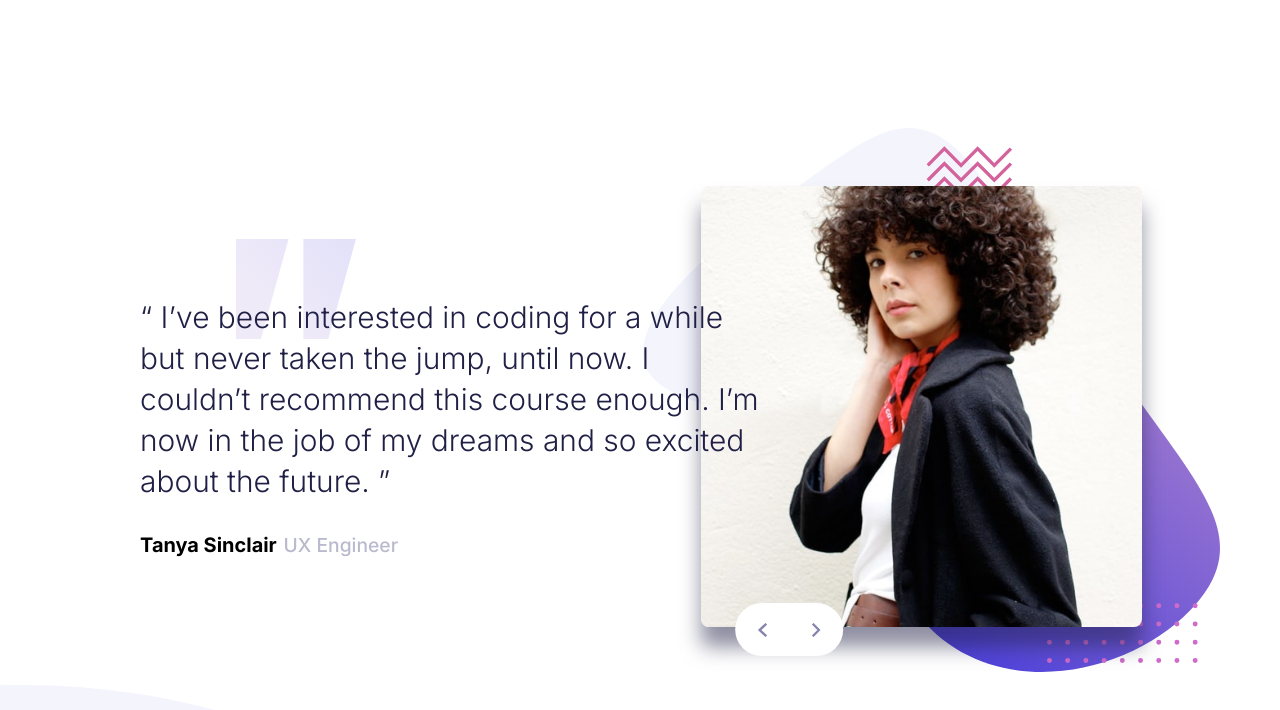
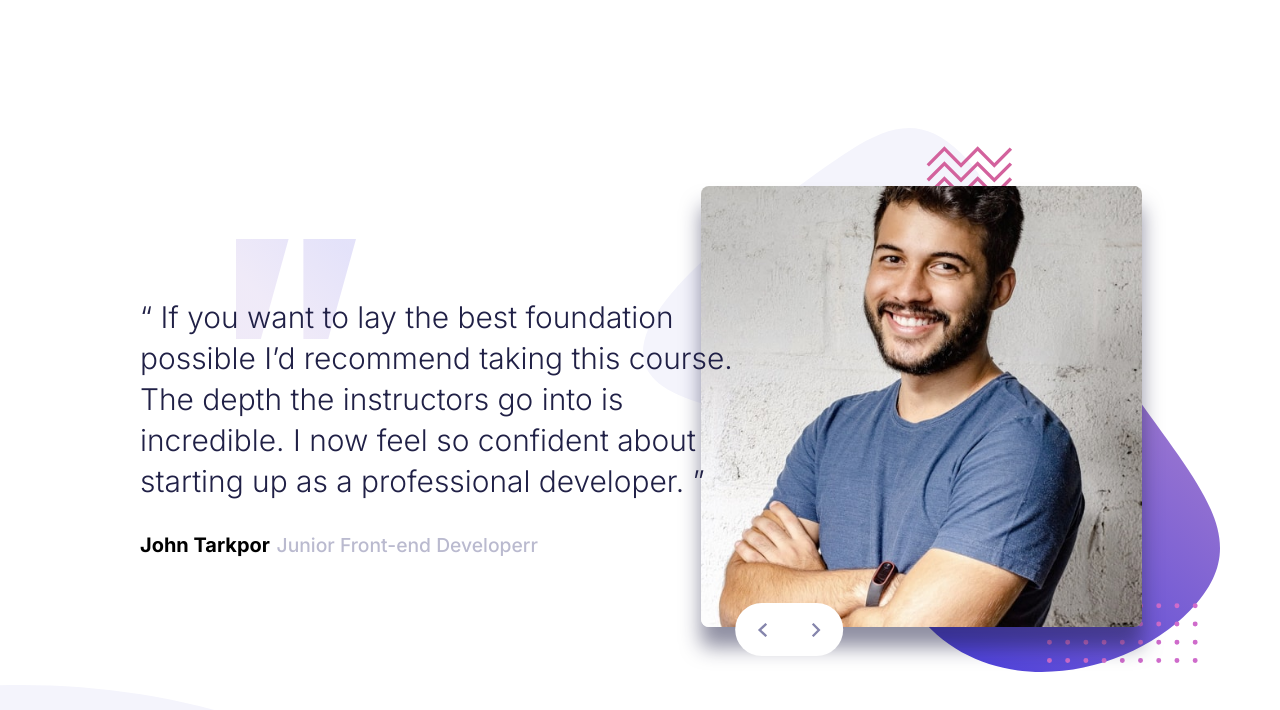
Before and after one commit to mrcordova/coding-bootcamp-testimonials-slider, a plain HTML site: page index.html in a window 1280 px wide. Both pictures are taken after a click on the button 762 px from the left and 629 px from the top of the page. Drawn offline with Linux system fonts and the light colour scheme.

Commit message:
logid for image change

```diff
--- a/css/style.css
+++ b/css/style.css
@@ -46,8 +46,6 @@ main {
 
   margin-inline: clamp(0rem, -3.6268rem + 15.4742vw, 10.3rem)
     clamp(0rem, -0.9507rem + 4.0563vw, 2.7rem);
-  /* Desktop */
-  /* margin-inline: 10.3rem 2.7rem; */
 }
 
 .profile {
@@ -71,12 +69,6 @@ main {
     clamp(2.5rem, 0.9155rem + 6.7606vw, 7rem);
   margin-block: clamp(3rem, 2.7535rem + 1.0516vw, 3.7rem)
     clamp(2.4rem, 2.2239rem + 0.7512vw, 2.9rem);
-  /* Mobile */
-  /* margin-inline: 2.5rem; */
-  /* margin-block: 3rem 2.4rem; */
-  /* Desktop */
-  /* margin-inline: 5.5rem 7rem; */
-  /* margin-block: 3.7rem 2.9rem; */
 }
 .testimonial-container {
   flex: 1;
@@ -86,22 +78,14 @@ main {
 
   text-align: center;
   gap: clamp(1rem, 0.6479rem + 1.5023vw, 2rem);
-  /* Mobile */
-  /* gap: 1rem; */
-  /* Desktop */
-  /* gap: 2rem; */
 }
 .slider-buttons {
   display: flex;
   position: absolute;
   bottom: clamp(-2rem, -0.6479rem + -1.5023vw, -1rem);
-  /* Mobile */
-  /* bottom: -1rem; */
+
   left: 50%;
-  /* transform: translateX(-50%); */
-  /* Desktop */
 
-  /* bottom: -2rem; */
   transition: 2s ease;
 
   transform: translateX(-50%);
@@ -113,12 +97,6 @@ main {
   flex: 1;
   padding-inline: clamp(1rem, 0.8415rem + 0.6761vw, 1.45rem);
   padding-block: clamp(0.7rem, 0.4887rem + 0.9014vw, 1.3rem);
-  /* Mobile */
-  /* padding-inline: 1rem; */
-  /* padding-block: 0.7rem; */
-  /* Desktop */
-  /* padding-inline: 1.45rem; */
-  /* padding-block: 1.3rem; */
 }
 .slider-buttons > button > img {
   object-fit: contain;
@@ -133,15 +111,10 @@ main {
   background: url("../images/pattern-quotes.svg") no-repeat top center / 3.8rem;
   padding-block-start: clamp(1.5rem, 0.6197rem + 3.7559vw, 4rem);
   font-size: clamp(1.12rem, 0.8101rem + 1.3221vw, 2rem);
-  /* Mobile */
-  /* padding-block-start: 1.5rem; */
-  /* line-height: 1.37; */
-  /* font-size: 1.12rem; */
+
   width: 29ch;
-  /* Desktop */
-  /* padding-block-start: 4rem; */
+
   line-height: 1.37;
-  /* font-size: 2rem; */
 
   z-index: 20;
 }
@@ -152,27 +125,31 @@ main {
   display: flex;
   flex-direction: column;
   gap: clamp(0rem, -0.1761rem + 0.7512vw, 0.5rem);
-  /* Desktop */
-  /* gap: 0.5rem; */
 }
 
 .name {
   font-size: clamp(0.95rem, 0.8268rem + 0.5258vw, 1.3rem);
-  /* Mobile */
-  /* font-size: 0.95rem; */
-  /* Desktop */
-  /* font-size: 1.3rem; */
 }
 
 .title {
   font-size: clamp(0.95rem, 0.8444rem + 0.4507vw, 1.25rem);
-  /* MObile */
-  /* font-size: 0.95rem; */
-  /* Desktop */
-  /* font-size: 1.25rem; */
+
   color: var(--Grayish-Blue);
 }
+/* Fading animation */
+.fade {
+  animation-name: fade;
+  animation-duration: 1.5s;
+}
 
+@keyframes fade {
+  from {
+    opacity: 0.4;
+  }
+  to {
+    opacity: 1;
+  }
+}
 @media (min-width: 55rem) {
   main {
     flex-direction: row-reverse;
@@ -193,9 +170,7 @@ main {
     background: url("../images/pattern-curve.svg") left -13rem bottom -13rem /
       contain no-repeat;
   }
-  main {
-    /* flex-direction: row-reverse; */
-  }
+
   .testimonial-container {
     text-align: left;
     align-items: flex-start;
--- a/index.html
+++ b/index.html
@@ -33,21 +33,24 @@
       <div class="image-container">
         <div class="arrow-parent-container">
           <img
-            class="profile"
+            class="myImageSlides profile fade"
             src="./images/image-tanya.jpg"
             alt="tanya picture" />
-
+          <img
+            class="myImageSlides profile fade"
+            src="./images/image-john.jpg"
+            alt="john picture" />
           <div class="slider-buttons">
-            <button class="prev-btn">
+            <button class="prev-btn" value="-1">
               <img src="./images/icon-prev.svg" alt="previous arrow" />
             </button>
-            <button class="next-btn">
+            <button class="next-btn" value="1">
               <img src="./images/icon-next.svg" alt="next arrow" />
             </button>
           </div>
         </div>
       </div>
-      <div class="testimonial-container">
+      <div class="myTestSlides testimonial-container fade">
         <p class="quote inter-300">
           “ I’ve been interested in coding for a while but never taken the jump,
           until now. I couldn’t recommend this course enough. I’m now in the job
@@ -56,6 +59,17 @@
         <div class="profile-info">
           <p class="inter-700 name">Tanya Sinclair</p>
           <p class="inter-500 title">UX Engineer</p>
+        </div>
+      </div>
+      <div class="myTestSlides testimonial-container fade">
+        <p class="quote inter-300">
+          “ If you want to lay the best foundation possible I’d recommend taking
+          this course. The depth the instructors go into is incredible. I now
+          feel so confident about starting up as a professional developer. ”
+        </p>
+        <div class="profile-info">
+          <p class="inter-700 name">John Tarkpor</p>
+          <p class="inter-500 title">Junior Front-end Developerr</p>
         </div>
       </div>
       <!-- <div>
--- a/js/script.js
+++ b/js/script.js
@@ -0,0 +1,33 @@
+let btns = document.querySelectorAll(".slider-buttons>button");
+
+let sliderIndex = 1;
+showSlides(sliderIndex);
+function plusSlides(e) {
+  const n = Number(e.currentTarget.value);
+
+  showSlides((sliderIndex += n));
+}
+
+function showSlides(n) {
+  let i;
+  let imgSlides = document.querySelectorAll(".myImageSlides");
+  let testSlides = document.querySelectorAll(".myTestSlides");
+
+  if (n > imgSlides.length) {
+    sliderIndex = 1;
+  }
+  if (n < 1) {
+    sliderIndex = imgSlides.length;
+  }
+  for (i = 0; i < imgSlides.length; i++) {
+    imgSlides[i].style.display = "none";
+    testSlides[i].style.display = "none";
+  }
+
+  imgSlides[sliderIndex - 1].style.display = "block";
+  testSlides[sliderIndex - 1].style.display = "flex";
+}
+
+for (const btn of btns) {
+  btn.addEventListener("click", plusSlides);
+}
```
